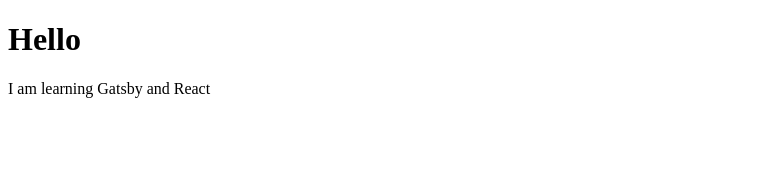
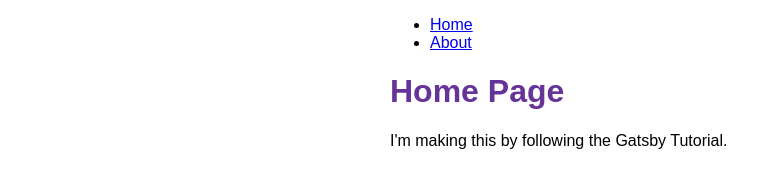
Before and after one commit to fbclh/gatsby-intro, a Gatsby site: page / in a window 1280 px wide. Shown: the whole page, without its empty margins (0-781 px from the left). Built offline with nearby package versions, Linux system fonts and the light colour scheme; Gatsby itself is replaced by a stand-in of ours.

Commit message:
Finish part 2

```diff
--- /dev/null
+++ b/src/components/layout.js
@@ -0,0 +1,37 @@
+import * as React from 'react';
+import { Link } from 'gatsby';
+import {
+  container,
+  heading,
+  navLinks,
+  navLinkItem,
+  navLinkText,
+} from './layout.module.css';
+
+const Layout = ({ pageTitle, children }) => {
+  return (
+    <div className={container}>
+      <title>{pageTitle}</title>
+      <nav>
+        <ul className={navLinks}>
+          <li className={navLinkItem}>
+            <Link to="/" className={navLinkText}>
+              Home
+            </Link>
+          </li>
+          <li className={navLinkItem}>
+            <Link to="/about" className={navLinkText}>
+              About
+            </Link>
+          </li>
+        </ul>
+      </nav>
+      <main>
+        <h1 className={heading}>{pageTitle}</h1>
+        {children}
+      </main>
+    </div>
+  );
+};
+
+export default Layout;
--- /dev/null
+++ b/src/components/layout.module.css
@@ -0,0 +1,20 @@
+.container {
+  margin: auto;
+  max-width: 500px;
+  font-family: sans-serif;
+}
+
+.heading {
+  color: rebeccapurple;
+}
+.nav-links {
+  display: flex;
+  list-style: none;
+  padding-left: 0;
+}
+.nav-link-item {
+  padding-right: 2rem;
+}
+.nav-link-text {
+  color: black;
+}
--- a/src/pages/index.js
+++ b/src/pages/index.js
@@ -1,12 +1,12 @@
 import * as React from 'react';
+import Layout from '../components/layout';
 
-const Index= () => {
+const IndexPage = () => {
   return (
-    <div>
-      <h1>Hello</h1>
-      <p>I am learning Gatsby and React</p>
-    </div>
+    <Layout pageTitle="Home Page">
+      <p>I'm making this by following the Gatsby Tutorial.</p>
+    </Layout>
   );
 };
 
-export default Index;
+export default IndexPage;
```
Also changed, not shown: src/pages/about.js (+8 -5 lines), src/pages/contact.js (added, +16 -0 lines).
